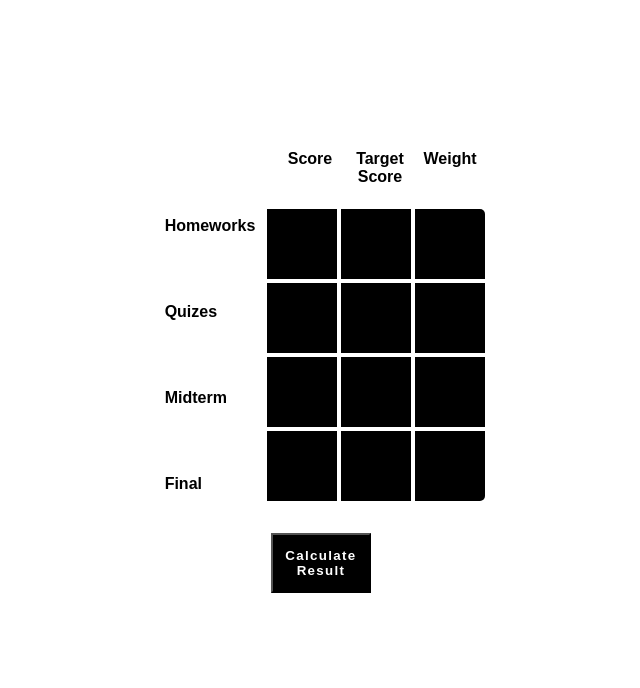
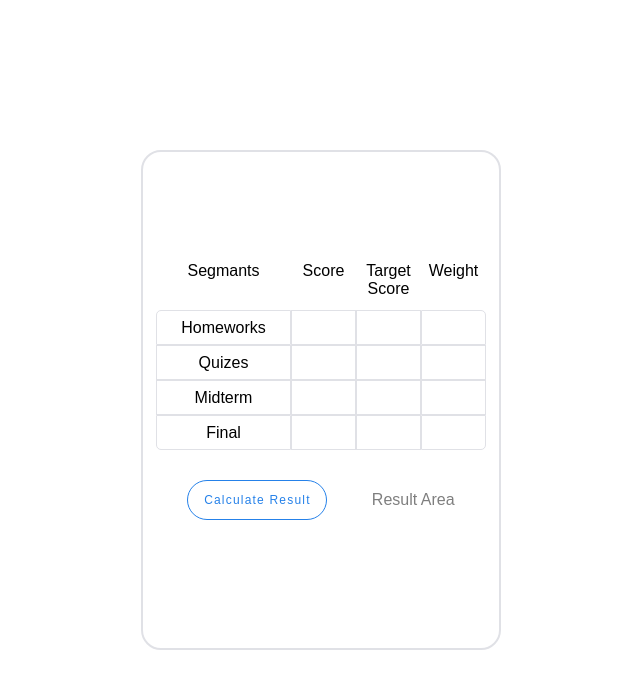
Before and after one commit to elmahdy123/Amro, a plain HTML site: page index.html in a window 1280 px wide. Shown: the whole page, without its empty margins (319-959 px from the left). Drawn offline with Linux system fonts and the light colour scheme; a web font is replaced by a local one.

Commit message:
Add files via upload

```diff
--- a/index.html
+++ b/index.html
@@ -19,7 +19,7 @@
             <div class="inner-container">
 
                 <div class="feilds-name">
-                    <div></div>
+                    <div>Segmants</div>
                     <div>Score</div>
                     <div> Target Score</div>
                     <div>Weight</div>
@@ -61,7 +61,7 @@
             <div class="result-container">
 
                 <button class="result-btn">Calculate Result</button>
-                <div class="show-result"></div>
+                <div class="show-result">Result Area</div>
 
 
             </div>
--- a/style.css
+++ b/style.css
@@ -4,7 +4,7 @@
     padding: 0;
     margin: 0;
     box-sizing: border-box;
-    font-family: 'Arial', sans-serif;
+    font-family: 'Capriola', sans-serif;
 }
 
 .calc-container {
@@ -20,8 +20,10 @@
     flex-direction: column;
     justify-content: center;
     align-items: center;
-    height: 700px;
+    height: 500px;
     width: 360px;
+    border-radius: 20px 20px 20px 20px;
+    border: solid 2px #e0e1e6;
     position: relative;
 }
 
@@ -36,28 +38,25 @@
 .feilds-name {
     display: flex;
     position: absolute;
-    top: 100px;
+    top: 110px;
     text-align: center;
-    font-weight: bold;
 }
 
 .feilds-name div {
 
-    width: 70px;
-    height: 70px;
+    width: 65px;
+    height: 35px;
 }
 .feilds-name :nth-child(1) {
 
-    width: 118px;
-    height: 70px;
+    width: 135px;
+    height: 35px;
 }
 
 .segmants {
     display: flex;
     flex-direction: column;
-    font-weight: bold;
-    height: 100%;
-    justify-content: space-between;
+
 }
 .segmants :nth-child(1){
     border-radius: 5px 0px 0px 0px;
@@ -69,6 +68,8 @@
 }
 .segmants label {
 
+    width: 135px;
+    height: 35px;
 }
 
 .target-score {
@@ -77,8 +78,8 @@
 }
 .target-score input{
 
-    width: 70px;
-    height: 70px;
+    width: 65px;
+    height: 35px;
 }
 
 .grade {
@@ -86,8 +87,8 @@
     flex-direction: column;
 }
 .grade input {
-    width: 70px;
-    height: 70px;
+    width: 65px;
+    height: 35px;
 }
 .weight{
     display: flex;
@@ -95,8 +96,8 @@
 }
 .weight input{
 
-    width: 70px;
-    height: 70px;
+    width: 65px;
+    height: 35px;
 }
 
 .weight :nth-child(1){
@@ -109,45 +110,49 @@
 
 }
 
+input {
+    font-size: 18px;
+}
 
-input {
-    border: none;
+input , label {
+
+    border: solid 1px #e0e1e6;
     display: flex;
     align-items: center;
     justify-content: center;
     padding: 10px;
     text-align: center;
-    font-size: 18px;
-    background-color: black;
-    margin: 2px;
+}
+
+.result-container {
+    display: flex;
+    width: 100%;
+    align-items: center;
+    justify-content: space-evenly;}
+
+.result-btn {
+    width: 140px;
+    height: 40px;
+    border: 1.2px solid #2581E9;
+    border-radius: 50px;
+    background-color: transparent;
+    font-weight: 500;
+    font-size: 12px;
+    line-height: 18px;
+    letter-spacing: 0.1em;
+    color: #2581E9;
+    transition: 0.8s;
+}
+
+.result-btn:hover {
+
+    background-color: #2581E9;
     color: white;
+    cursor: pointer;
+
 
 }
 
-label {
-    justify-content: left;
-    padding: 10px;
+.show-result {
+    opacity: 0.5;
 }
-
-
-.result-container {
-    display: flex;
-    flex-direction: column;
-    width: 100%;
-    align-items: center;
-    justify-content: center;
-}
-
-.result-btn {
-    width: 100px;
-    height: 60px;
-    background-color: black;
-    font-weight: 700;
-    letter-spacing: 0.1em;
-    color: white;
-}
-
-.show-result {
-    margin-top: 30px;
-
-}
```
